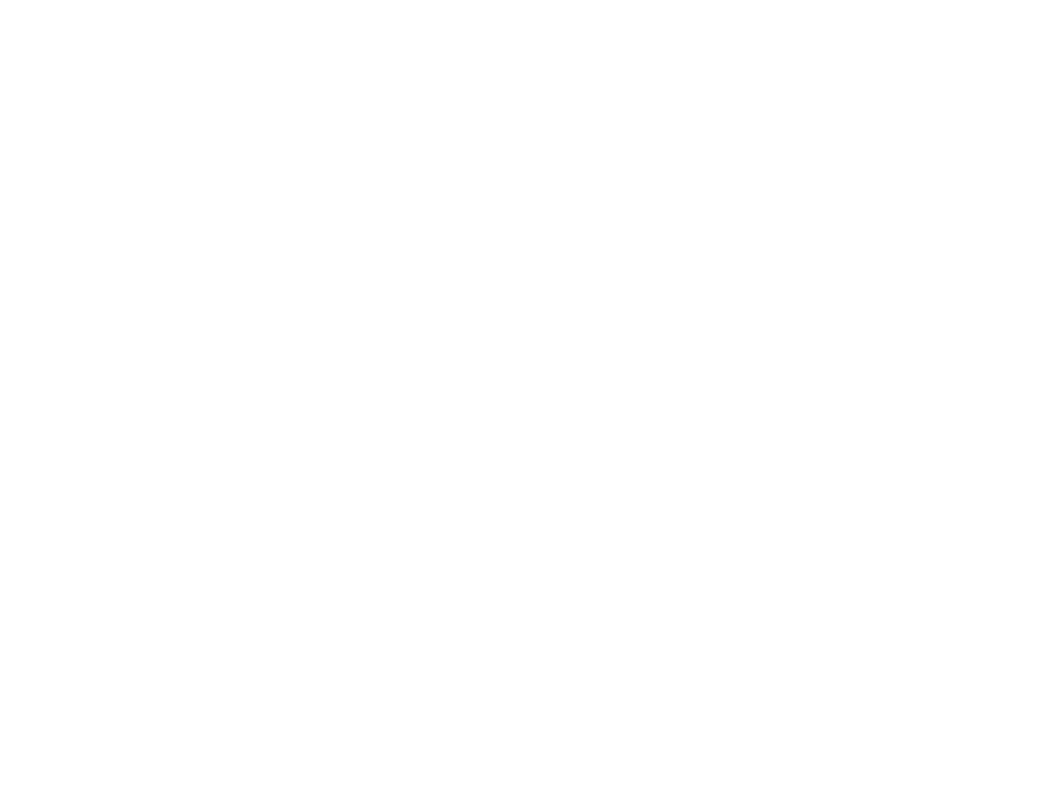
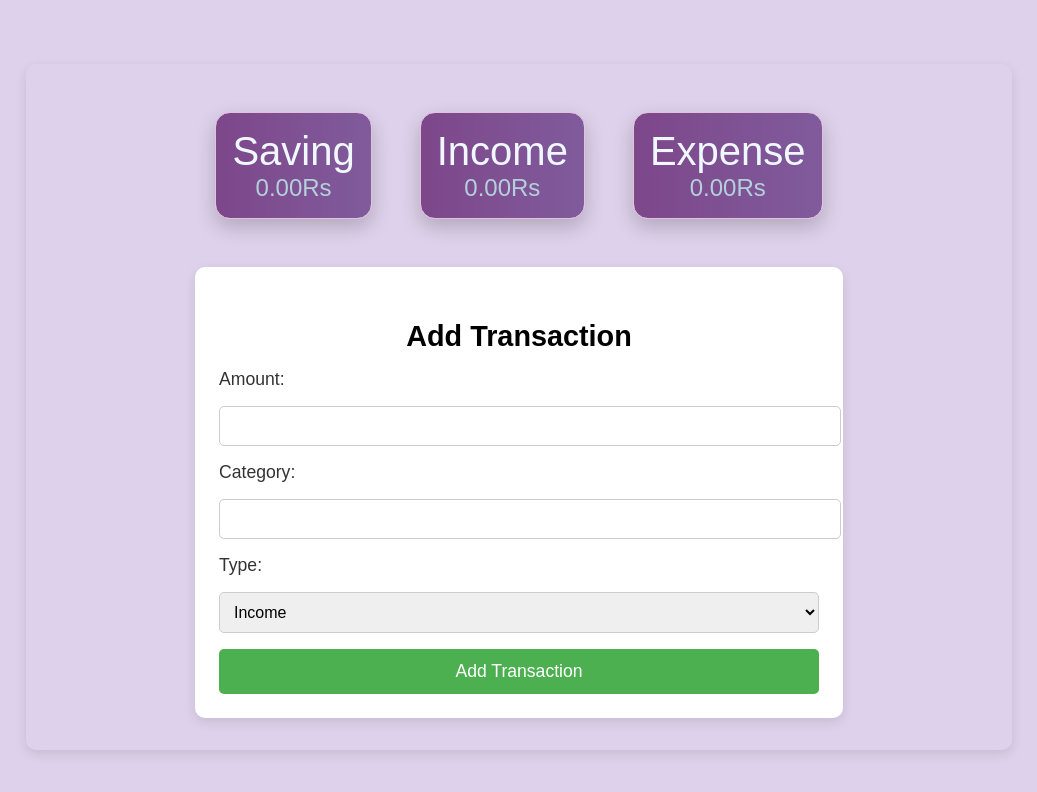
Before and after one commit to ShwetaJadhav12/expense-tracker-frontend, a plain HTML site: page index.html in a window 1280 px wide. Shown: the whole page, without its empty margins (121-1158 px from the left). Drawn offline with Linux system fonts and the light colour scheme.

Commit message:
added form for transaction

```diff
--- a/index.html
+++ b/index.html
@@ -1,11 +1,57 @@
 <!DOCTYPE html>
 <html lang="en">
+
 <head>
     <meta charset="UTF-8">
     <meta name="viewport" content="width=device-width, initial-scale=1.0">
     <title>Document</title>
+    <link rel="stylesheet" href="style.css">
 </head>
+
 <body>
+    <div id="container">
+        <div id="firstBox">
+            <div class="track">
+                <div id="save">
+                    <div id="s1">Saving</div>
+                    <div id="s2">0.00Rs</div>
+
+                </div>
+                <div id="Total">
+                    <div id="t1">Income</div>
+                    <div id="t2">0.00Rs</div>
+                </div>
+                <div id="Expense">
+                    <div id="e1">Expense</div>
+                    <div id="e2">0.00Rs</div>
+                </div>
+
+            </div>
+
+        </div>
+
+
+          <!-- Transaction Form -->
+          <div id="transaction-form-container">
+            <h3>Add Transaction</h3>
+            <form id="transaction-form">
+                <label for="amount">Amount:</label>
+                <input type="number" id="amount" required>
+
+                <label for="category">Category:</label>
+                <input type="text" id="category" required>
+
+                <label for="type">Type:</label>
+                <select id="type" required>
+                    <option value="income">Income</option>
+                    <option value="expense">Expense</option>
+                </select>
+
+                <button type="submit">Add Transaction</button>
+            </form>
+        </div>
+    </div>
 
 </body>
+
 </html>
--- a/style.css
+++ b/style.css
@@ -1,3 +1,119 @@
-*{
+/* Apply background only to body, not everything */
+body {
     background-color: rgb(222, 209, 235);
+    margin: 4rem;
+    display: flex;
+    justify-content: center;
+    align-items: center;
+    flex-direction: column;
+    font-family: Arial, sans-serif;
 }
+
+/* Container styles */
+#container {
+    height: 90%;
+    width: 80%;
+    max-width: 80vw;
+    display: flex;
+    flex-direction: column;
+    align-items: center;
+    padding: 2rem;
+    border-radius: 10px;
+    box-shadow: 0 4px 12px rgba(0, 0, 0, 0.1);
+}
+
+/* Track section */
+.track {
+    width: 100%;
+    display: flex;
+    justify-content: space-evenly;
+    gap: 1rem;
+    margin-bottom: 2rem;
+}
+
+/* Styling for Save, Total, and Expense boxes */
+#Total, #Expense, #save {
+    width: 25%;
+    background: linear-gradient(to right, #7d478a, #805b9c);
+    margin: 1rem;
+    padding: 1rem;
+    border: 0.1em solid #e2c1e0;
+    border-radius: 15px;
+    box-shadow: 0 8px 20px rgba(0, 0, 0, 0.2);
+    display: flex;
+    flex-direction: column;
+    align-items: center;
+    justify-content: center;
+}
+
+#save #s1, #Total #t1, #Expense #e1 {
+    font-size: 2.5rem;
+    color: aliceblue;
+}
+
+#save #s2, #Total #t2, #Expense #e2 {
+    font-size: 1.5rem;
+    color: rgb(179, 208, 219);
+}
+
+/* Transaction Form */
+#transaction-form-container {
+    height: 50%;
+    width: 100%;
+    max-width: 600px;
+    background-color: white;
+    padding: 1.5rem;
+    border-radius: 10px;
+    box-shadow: 0 4px 12px rgba(0, 0, 0, 0.1);
+}
+
+h3 {
+    text-align: center;
+    margin-bottom: 1rem;
+    font-size: 1.8rem;
+}
+
+form {
+    display: flex;
+    flex-direction: column;
+    gap: 1rem;
+}
+
+form label {
+    font-size: 1.1rem;
+    color: #333;
+}
+
+form input, form select {
+    padding: 10px;
+    border: 1px solid #ccc;
+    border-radius: 5px;
+    font-size: 1rem;
+    width: 100%;
+}
+
+form button {
+    padding: 12px;
+    background-color: #4CAF50;
+    color: white;
+    border: none;
+    border-radius: 5px;
+    font-size: 1.1rem;
+    cursor: pointer;
+}
+
+form button:hover {
+    background-color: #45a049;
+}
+
+/* Responsive Design */
+@media (max-width: 768px) {
+    .track {
+        flex-direction: column;
+        align-items: center;
+    }
+
+    #Total, #Expense, #save {
+        width: 80%;
+    }
+}
```
